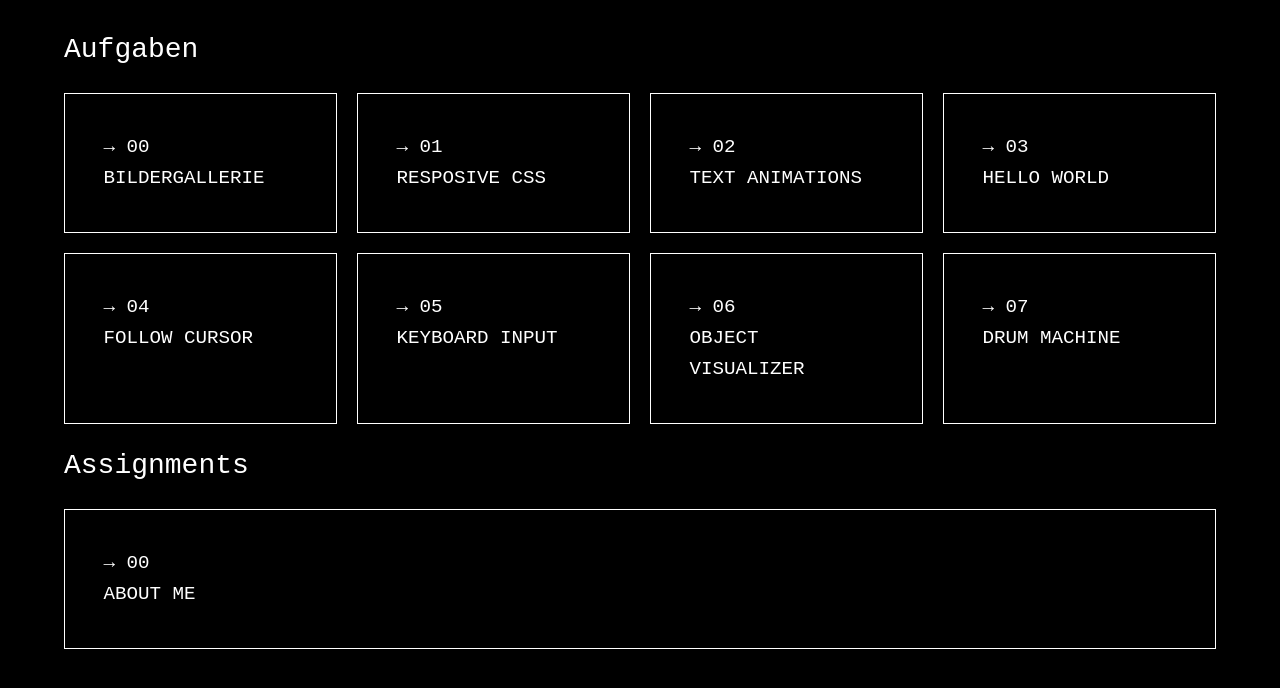
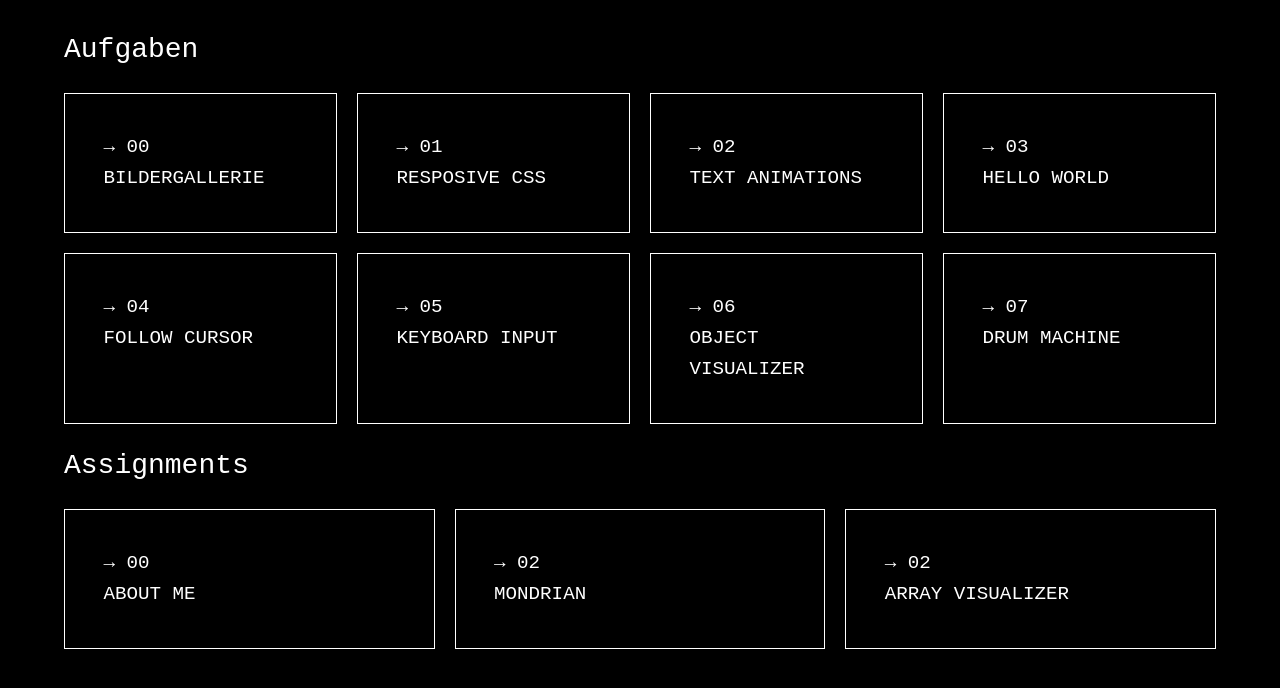
Before and after one commit to guidoschmidt/fh-bielefeld.interface-interaction-2223, a website built with Vite: page index.html in a window 1280 px wide. Shown: the part 196-884 px from the top of the page. Built offline with nearby package versions, Linux system fonts and the light colour scheme.

Commit message:
EDIT/index.html: add links to assignments

```diff
--- a/index.html
+++ b/index.html
@@ -59,6 +59,14 @@
          href="./assignments/about.html">
          → 00<br>About Me
       </a>
+      <a class="link-assignment"
+         href="./assignments/mondrian/index.html">
+         → 02<br>Mondrian
+      </a>
+      <a class="link-assignment"
+         href="./assignments/array-visualizer/index.html">
+         → 02<br>Array Visualizer
+      </a>
     </div>
   </main>
 </body>
```
